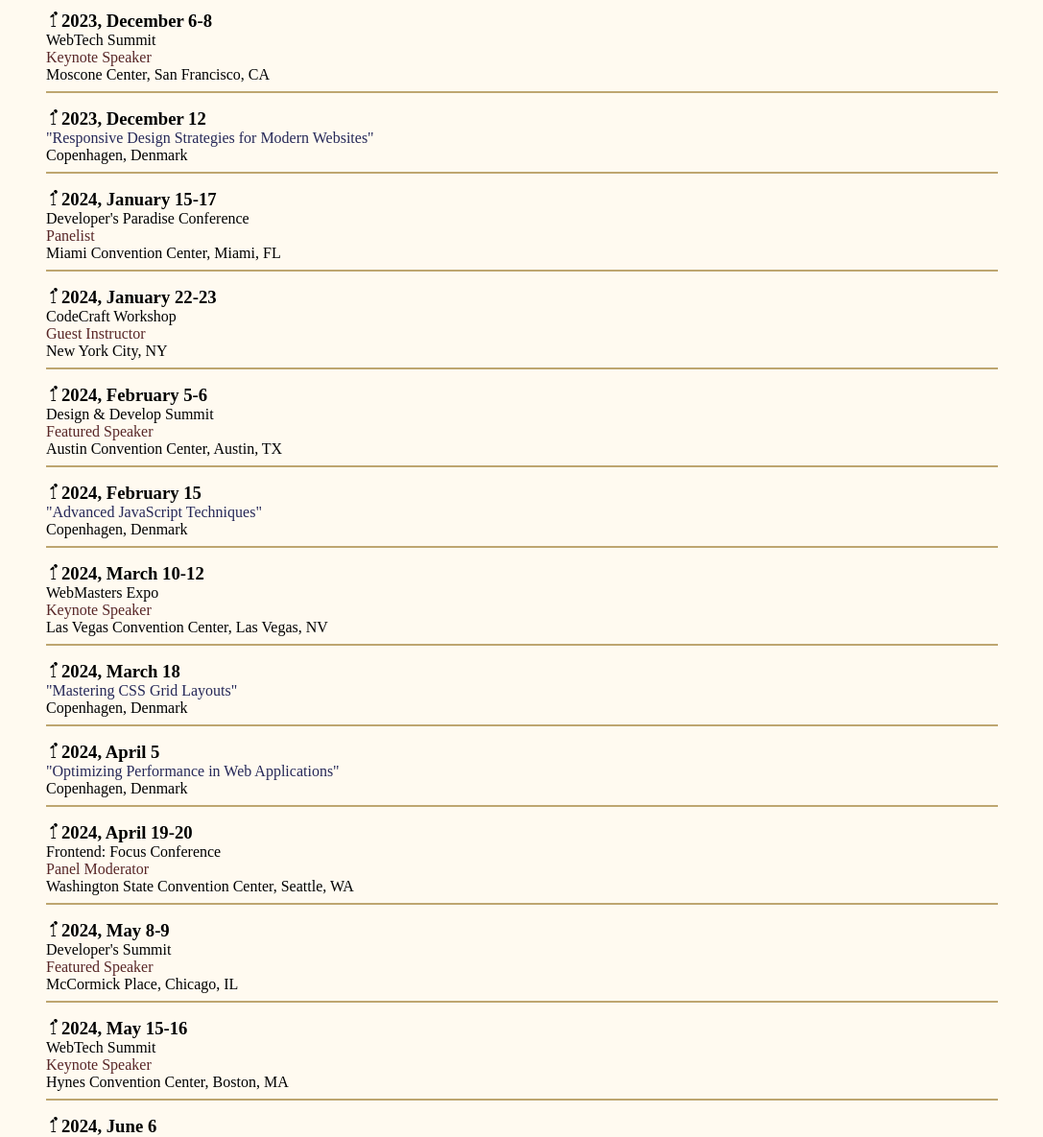
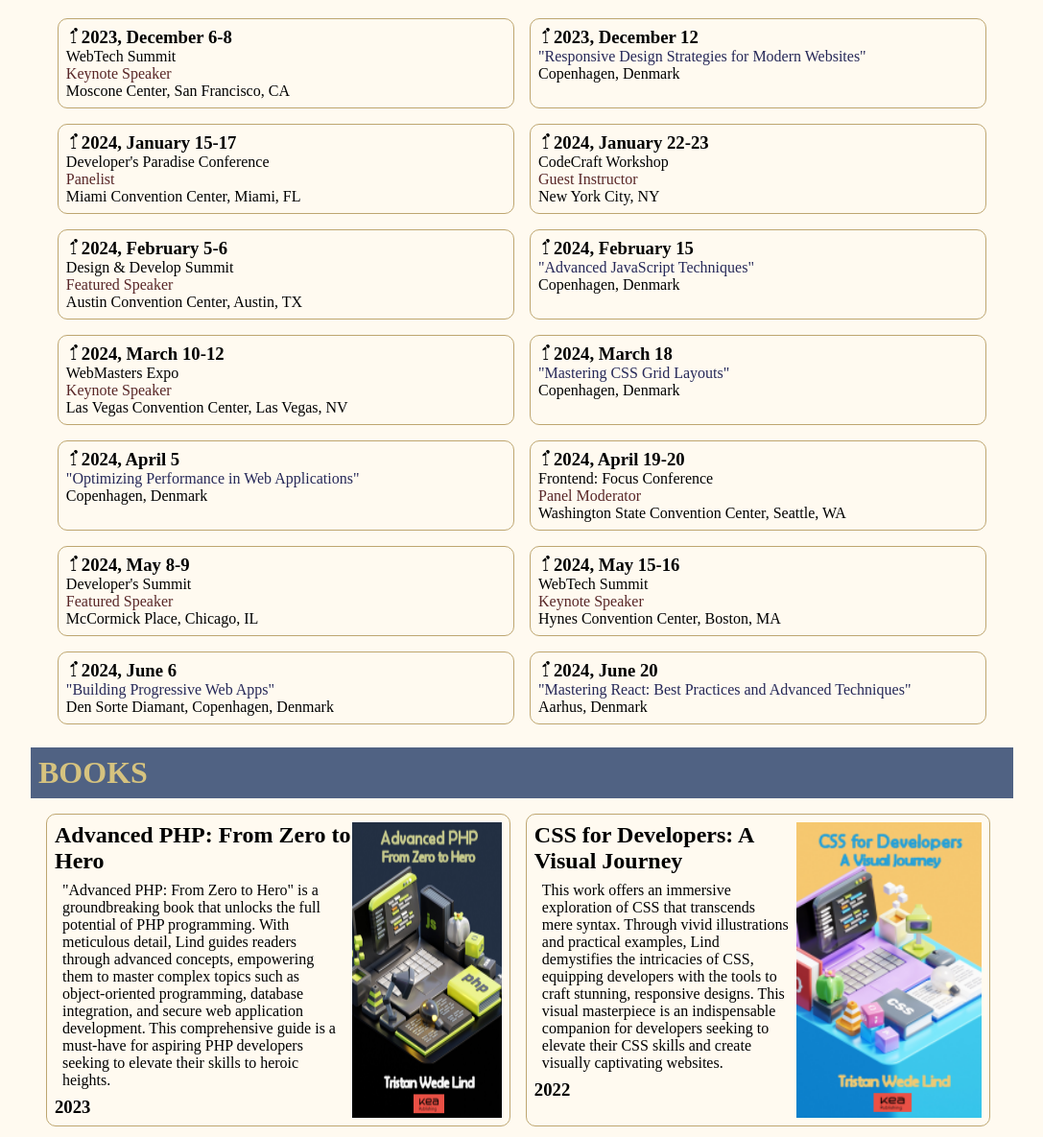
Before and after one commit to Toby-byte/Tristan-wede, a website: page index.html in a window 1280 px wide. Shown: the part 1509-2694 px from the top of the page at 96% size, without its empty margins (96-1183 px from the left). Drawn offline with Linux system fonts and the light colour scheme.

Commit message:
desktop tours and books done

```diff
--- a/css/style.css
+++ b/css/style.css
@@ -507,6 +507,23 @@ footer ul {
         justify-content: center;
     }
 
+    section article.tour {
+        border: 1px solid var(--link-color);
+        border-radius: 10px;
+        width: 48%;
+        margin: 0.5rem;
+    }
+
+    section.tours hr {
+        display: none;
+    }
+
+    .tours {
+        display: flex;
+        flex-wrap: wrap;
+        justify-content: center;
+    }
+
     #books article {
         display: flex;
         flex-direction: row-reverse;
@@ -514,6 +531,22 @@ footer ul {
 
     #books article p {
         padding: 0.5rem;
+    }
+
+    section#books {
+        display: flex;
+        flex-wrap: wrap;
+    }
+
+    section#books article.book {
+        border: 1px solid var(--link-color);
+        border-radius: 10px;
+        width: 48%;
+        margin: 0.5rem;
+    }
+
+    section#books hr {
+        display: none;
     }
 
     section.contact-section {
--- a/index.html
+++ b/index.html
@@ -90,7 +90,8 @@
           <img id="tristan_640" src="tristan wede assets\img\tristan_640.jpg" alt="">
         </section>
 
-        <article>
+        <section class="tours">
+            <article class="tour">
               <h3><img src="tristan wede assets\img\microphone.png" alt="microphone">2023, December 6-8 </h3>
               <p>WebTech Summit</p>
               <p class="role"> Keynote Speaker</p>
@@ -98,14 +99,14 @@
               <hr>
             </article>
 
-          <article>
+            <article class="tour">
               <h3><img src="tristan wede assets\img\microphone.png" alt="microphone">2023, December 12</h3>
               <p class="workshop">"Responsive Design Strategies for Modern Websites"</p>
               <p>Copenhagen, Denmark</p>
               <hr>
             </article>
 
-          <article>
+            <article class="tour">
               <h3><img src="tristan wede assets\img\microphone.png" alt="microphone">2024, January 15-17 </h3>
               <p>Developer's Paradise Conference</p>
               <p class="role"> Panelist</p>
@@ -113,7 +114,7 @@
               <hr>
             </article>
 
-          <article>
+            <article class="tour">
               <h3><img src="tristan wede assets\img\microphone.png" alt="microphone">2024, January 22-23</h3>
               <p>CodeCraft Workshop</p>
               <p class="role"> Guest Instructor</p>
@@ -121,7 +122,7 @@
               <hr>
             </article>
 
-          <article>
+            <article class="tour">
               <h3><img src="tristan wede assets\img\microphone.png" alt="microphone">2024, February 5-6</h3>
               <p>Design & Develop Summit</p>
               <p class="role"> Featured Speaker</p>
@@ -129,14 +130,14 @@
               <hr>
             </article>
 
-          <article>
+            <article class="tour">
               <h3><img src="tristan wede assets\img\microphone.png" alt="microphone">2024, February 15</h3>
               <p class="workshop">"Advanced JavaScript Techniques"</p>
               <p>Copenhagen, Denmark</p>
               <hr>
             </article>
 
-          <article>
+            <article class="tour">
               <h3><img src="tristan wede assets\img\microphone.png" alt="microphone">2024, March 10-12</h3>
               <p>WebMasters Expo</p>
               <p class="role"> Keynote Speaker</p>
@@ -144,21 +145,21 @@
               <hr>
             </article>
 
-          <article>
+            <article class="tour">
               <h3><img src="tristan wede assets\img\microphone.png" alt="microphone">2024, March 18</h3>
               <p class="workshop">"Mastering CSS Grid Layouts"</p>
               <p>Copenhagen, Denmark</p>
               <hr>
             </article>
 
-          <article>
+            <article class="tour">
               <h3><img src="tristan wede assets\img\microphone.png" alt="microphone">2024, April 5</h3>
               <p class="workshop">"Optimizing Performance in Web Applications"</p>
               <p>Copenhagen, Denmark</p>
               <hr>
             </article>
 
-          <article>
+            <article class="tour">
               <h3><img src="tristan wede assets\img\microphone.png" alt="microphone">2024, April 19-20</h3>
               <p>Frontend: Focus Conference</p>
               <p class="role"> Panel Moderator</p>
@@ -166,7 +167,7 @@
               <hr>
             </article>
 
-          <article>
+            <article class="tour">
               <h3><img src="tristan wede assets\img\microphone.png" alt="microphone">2024, May 8-9</h3>
               <p>Developer's Summit</p>
               <p class="role"> Featured Speaker</p>
@@ -174,7 +175,7 @@
               <hr>
             </article>
 
-          <article>
+            <article class="tour">
               <h3><img src="tristan wede assets\img\microphone.png" alt="microphone">2024, May 15-16</h3>
               <p>WebTech Summit</p>
               <p class="role"> Keynote Speaker</p>
@@ -182,14 +183,14 @@
               <hr>
             </article>
 
-          <article>
+            <article class="tour">
               <h3><img src="tristan wede assets\img\microphone.png" alt="microphone">2024, June 6</h3>
               <p class="workshop">"Building Progressive Web Apps"</p>
               <p>Den Sorte Diamant, Copenhagen, Denmark</p>
               <hr>
             </article>
 
-          <article>
+            <article class="tour">
               <h3><img src="tristan wede assets\img\microphone.png" alt="microphone">2024, June 20</h3>
               <p class="workshop">"Mastering React: Best Practices and Advanced Techniques"</p>
               <p>Aarhus, Denmark</p>
@@ -197,9 +198,11 @@
             </article>
         </section>
 
+    </section>
+
     <h1>BOOKS</h1>
     <section id="books">
-        <article>
+        <article class="book">
           <img src="tristan wede assets\img\book_php.png" alt="">
             <div>
               <h2>Advanced PHP: From Zero to Hero</h2>
@@ -209,7 +212,7 @@
           </article>
           <hr>
 
-        <article>
+        <article class="book">
           <img src="tristan wede assets\img\book_css.png" alt="">
             <div>
                 <h2>CSS for Developers: A Visual Journey</h2>
@@ -219,7 +222,7 @@
           </article>
           <hr>
 
-        <article>
+        <article class="book">
           <img src="tristan wede assets\img\book_js.png" alt="">
             <div>
               <h2>Advanced JavaScript: Frameworkless</h2>
@@ -229,7 +232,7 @@
           </article>
           <hr>
 
-        <article>
+        <article class="book">
           <img src="tristan wede assets\img\book_programming.png" alt="">
             <div>
               <h2>Basic Programming: Algorithms and Beyond</h2>
@@ -239,7 +242,7 @@
           </article>
           <hr>
 
-        <article>
+        <article class="book">
           <img src="tristan wede assets\img\book_js_basic.png" alt="">
             <div>
               <h2>Basic JavaScript: Tweaking the Web</h2>
@@ -249,7 +252,7 @@
           </article>
           <hr>
 
-        <article>
+        <article class="book">
           <img src="tristan wede assets\img\book_front_end.png" alt="">
             <div>
               <h2>Front-End Web Development: A Nice Introduction</h2>
```
Also changed, not shown: 1 other file. Lines whose indentation alone changed are shown as unchanged.
